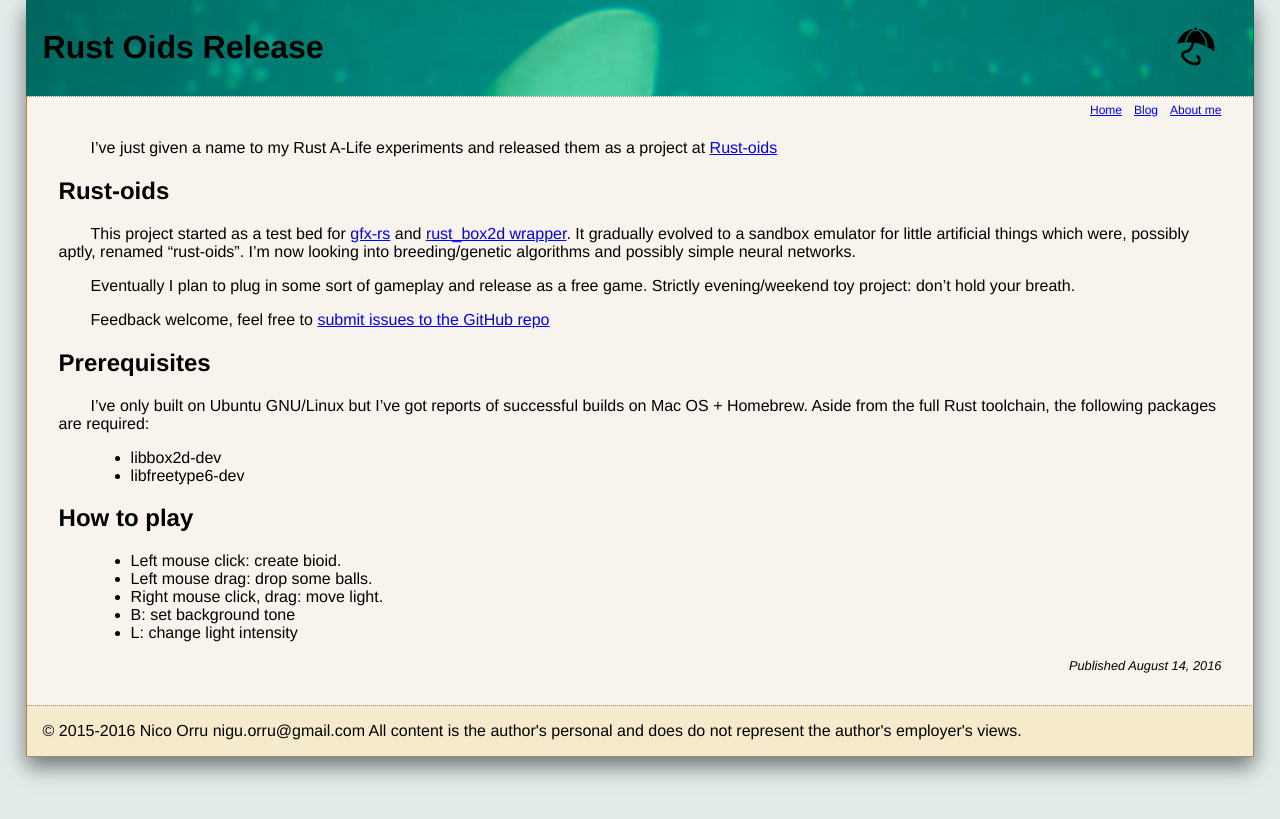
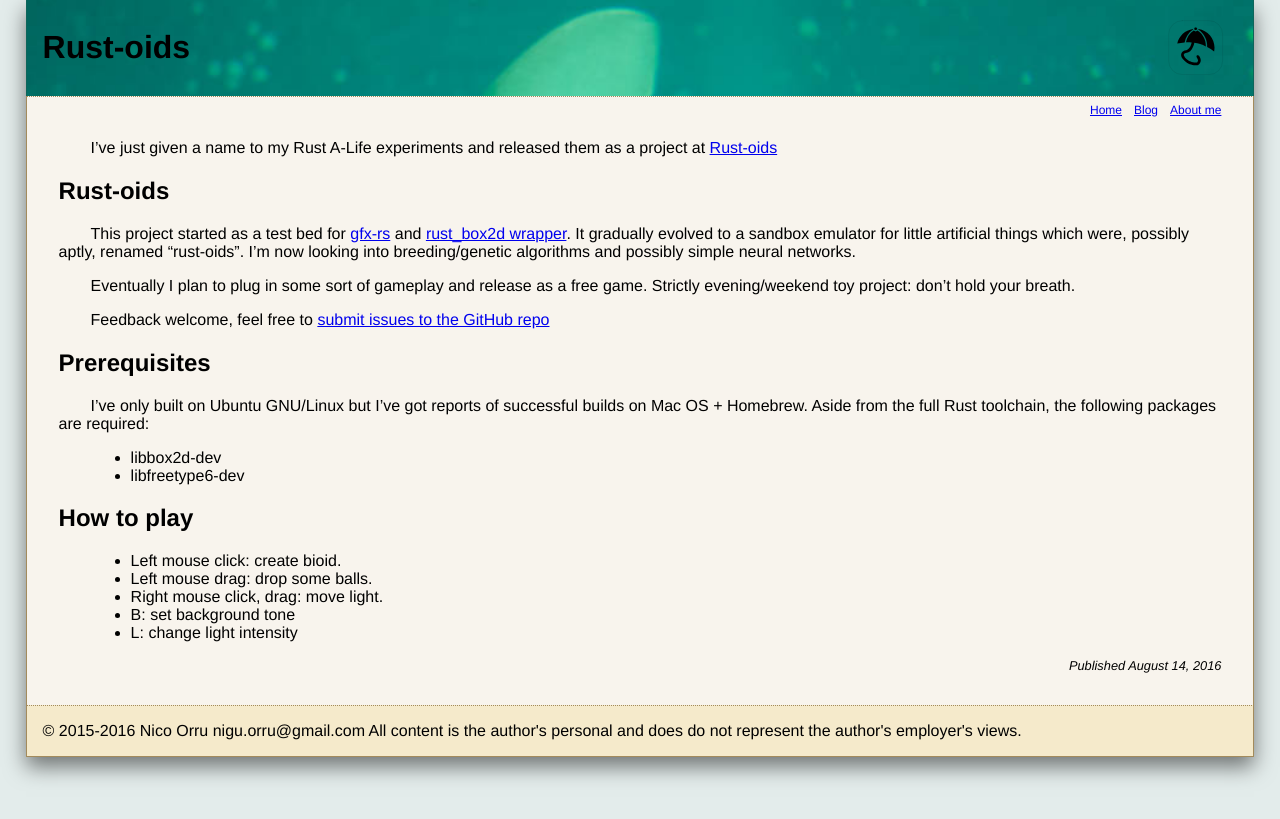
Before and after one commit to itadinanta/itadinanta.github.io, a Jekyll site: the page built from _posts/2016-08-14-rust-oids-release.md, in a window 1280 px wide. Shown: the top 819 px of the page. Built offline with Jekyll 4.4.1, drawn with Linux system fonts in a browser that asks for light colours; part of the change alters nothing that is shown.

```diff
--- a/_posts/2016-08-14-rust-oids-release.md
+++ b/_posts/2016-08-14-rust-oids-release.md
@@ -1,3 +1,7 @@
+---
+title: Rust-oids
+---
+
 I've just given a name to my Rust A-Life experiments and released them as a project at [Rust-oids](https://github.com/itadinanta/rust-oids)
 
 ## Rust-oids
```
